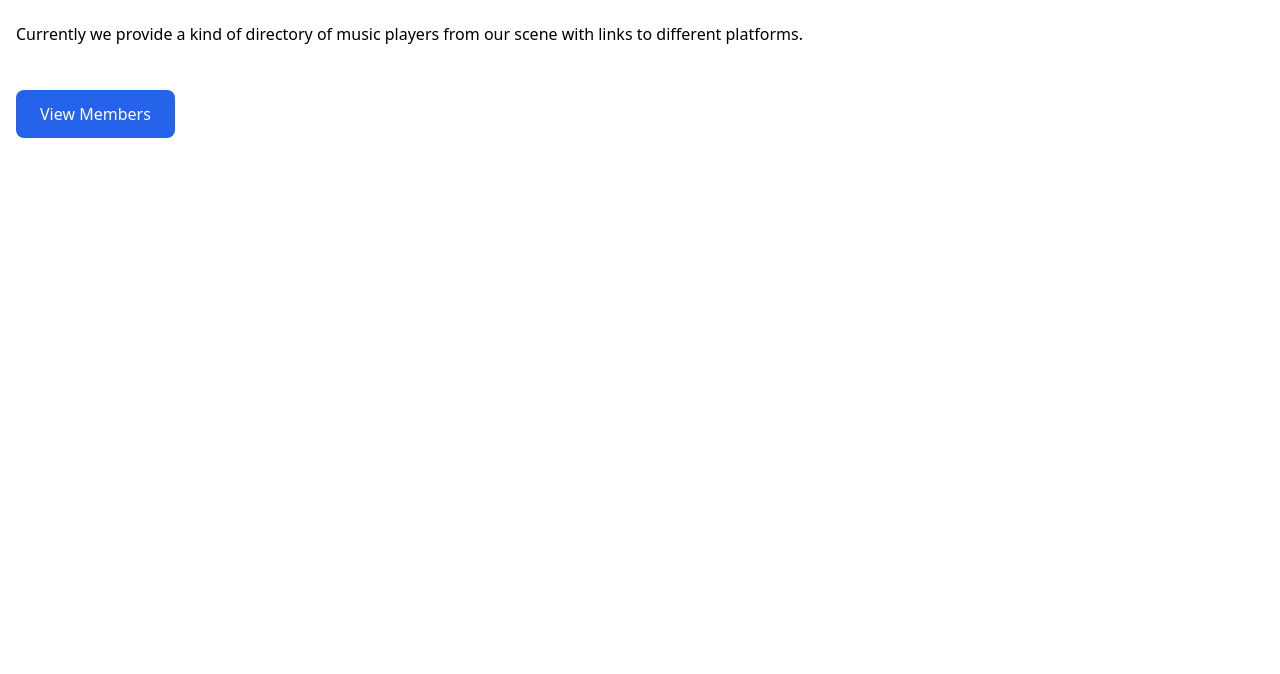
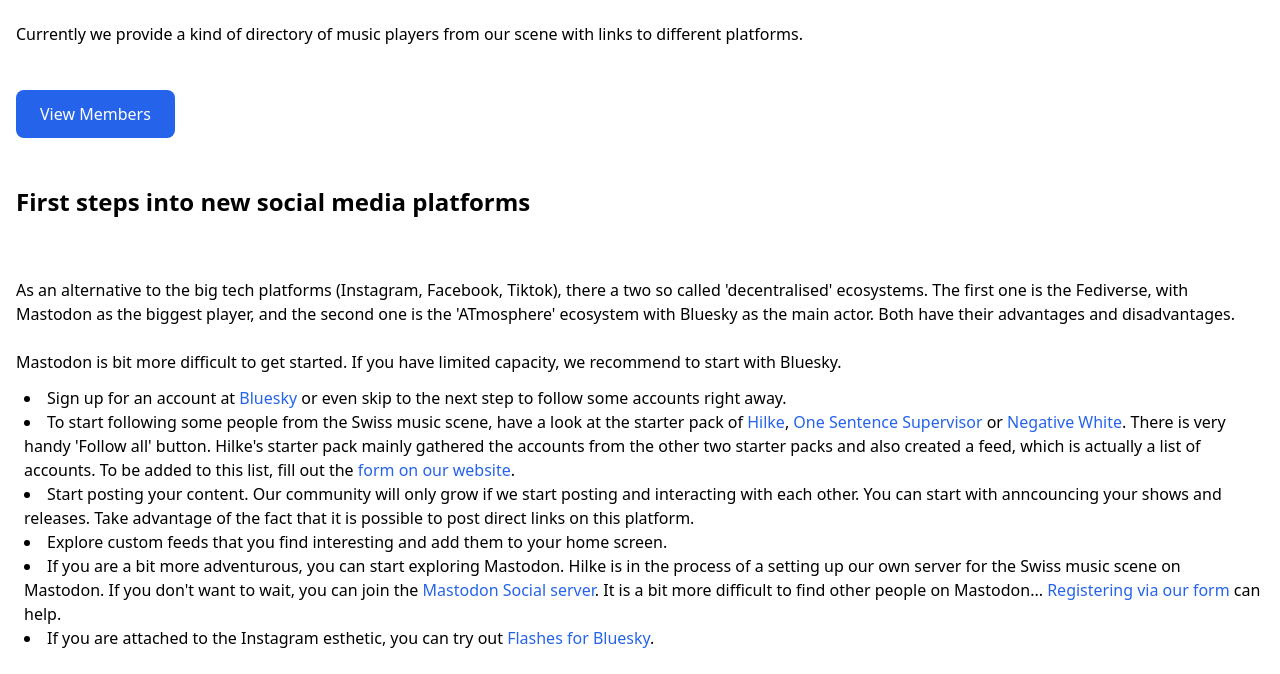
Before and after one commit to hilkeros/indiemusich-website, a Django app: page / in a window 1280 px wide. Shown: the part 354-1028 px from the top of the page. Before the commit the page ends 492 px from the top, so only its background shows below. Run offline with Django 5.2, Linux system fonts and the light colour scheme; parts of the project's set-up code (start-up, migrations or seed data) failed here and were passed over; some libraries are stand-ins or nearby versions.

Commit message:
Add first steps on home

```diff
--- a/members/templates/home.html
+++ b/members/templates/home.html
@@ -23,5 +23,39 @@
                 View Members
             </a>
         </div>
-    </div>
+
+        <h2 class="text-2xl font-bold my-12">First steps into new social media platforms</h2>
+        <p class="py-3">
+            As an alternative to the big tech platforms (Instagram, Facebook, Tiktok), there a two so called 'decentralised' ecosystems.
+            The first one is the Fediverse, with Mastodon as the biggest player, and the second one is the 'ATmosphere' ecosystem with Bluesky as the main actor. Both have their advantages and disadvantages.
+        </p>
+        <p class="py-3">
+            Mastodon is bit more difficult to get started. If you have limited capacity, we recommend to start with Bluesky.
+        </p
+        <ul class="list-disc list-outside pl-6 space-y-4 my-6">
+            <li class="ml-2">
+                Sign up for an account at <a href="https://bsky.app/" target="_blank" class="text-blue-600 hover:text-blue-800 hover:underline">Bluesky</a> or even skip to the next step to follow some accounts right away.
+            </li>
+            <li class="ml-2">
+                To start following some people from the Swiss music scene, have a look at the starter pack of <a href="https://bsky.app/starter-pack/hilk.eu/3li7cakyvzb2g" target="_blank" class="text-blue-600 hover:text-blue-800 hover:underline">Hilke</a>, <a href="https://bsky.app/starter-pack/ossupervisor.bsky.social/3li5hwgebpt2l" target="_blank" class="text-blue-600 hover:text-blue-800 hover:underline">One Sentence Supervisor</a> or <a href="https://bsky.app/starter-pack/negativewhite.com/3lbcvz7fnqa2d" target="_blank" class="text-blue-600 hover:text-blue-800 hover:underline">Negative White</a>.
+                There is very handy 'Follow all' button. Hilke's starter pack mainly gathered the accounts from the other two starter packs and also created a feed, which is actually a list of accounts.
+                To be added to this list, fill out the  <a href="{% url 'member_form' %}" class="text-blue-600 hover:text-blue-800 hover:underline">form on our website</a>.
+            </li>
+            <li class="ml-2">
+                Start posting your content. Our community will only grow if we start posting and interacting with each other. You can start with anncouncing your shows and releases.
+                Take advantage of the fact that it is possible to post direct links on this platform.
+            </li>
+            <li class="ml-2">
+                Explore custom feeds that you find interesting and add them to your home screen.
+            </li>
+            <li class="ml-2">
+                If you are a bit more adventurous, you can start exploring Mastodon. Hilke is in the process of a setting up our own server for the Swiss music scene on Mastodon.
+                If you don't want to wait, you can join the <a href="https://joinmastodon.org/" target="_blank" class="text-blue-600 hover:text-blue-800 hover:underline">Mastodon Social server</a>. It is a bit more difficult to find other people on Mastodon... <a href="{% url 'member_form' %}" class="text-blue-600 hover:text-blue-800 hover:underline">Registering via our form</a> can help.
+            </li>
+            <li class="ml-2">
+                If you are attached to the Instagram esthetic, you can try out <a href="https://bsky.app/profile/did:plc:24kqkpfy6z7avtgu3qg57vvl" target="_blank" class="text-blue-600 hover:text-blue-800 hover:underline">Flashes for Bluesky</a>.
+            </li>
+        </ul>
+        </p>
+
 {% endblock %}
```
